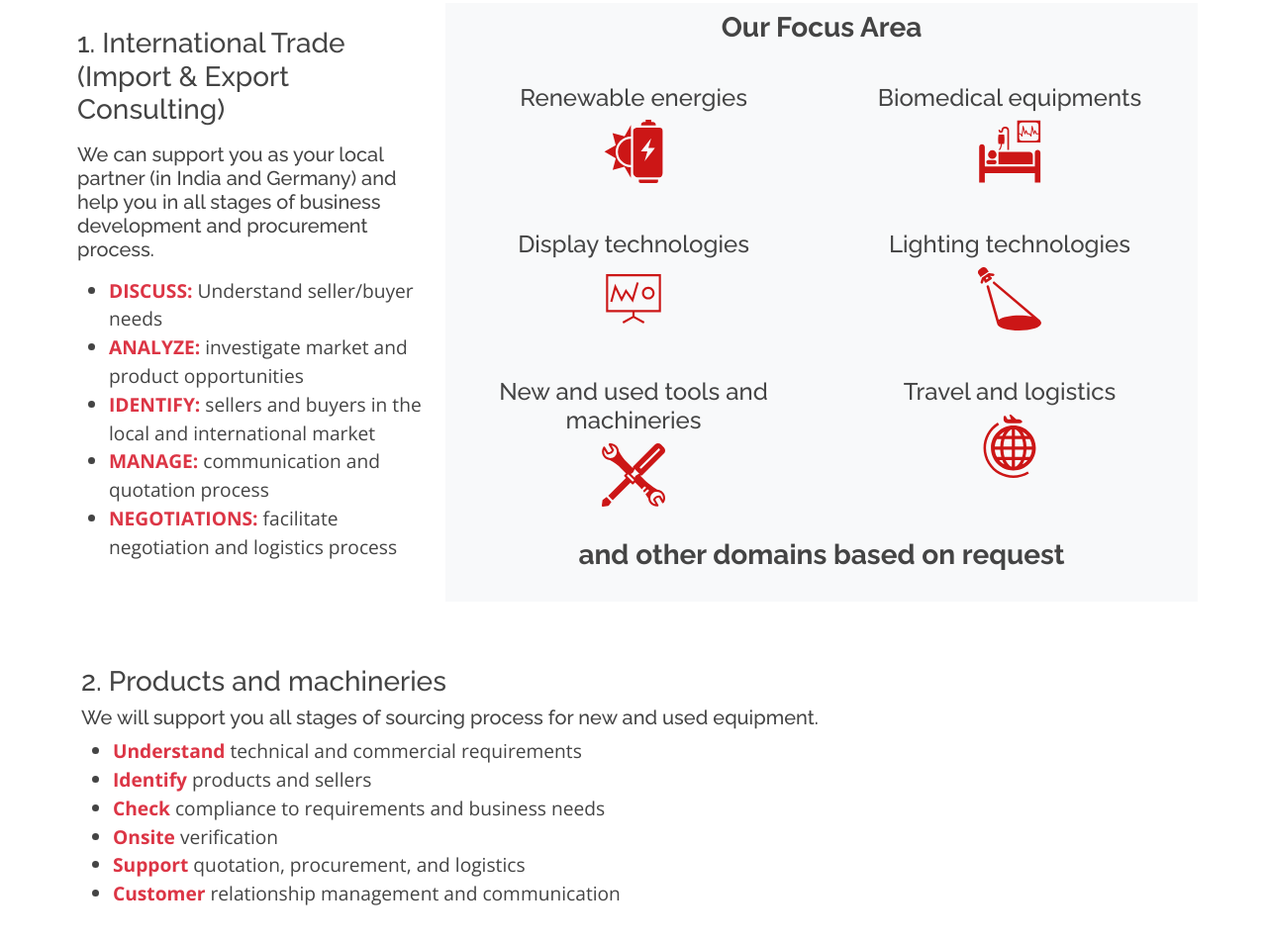
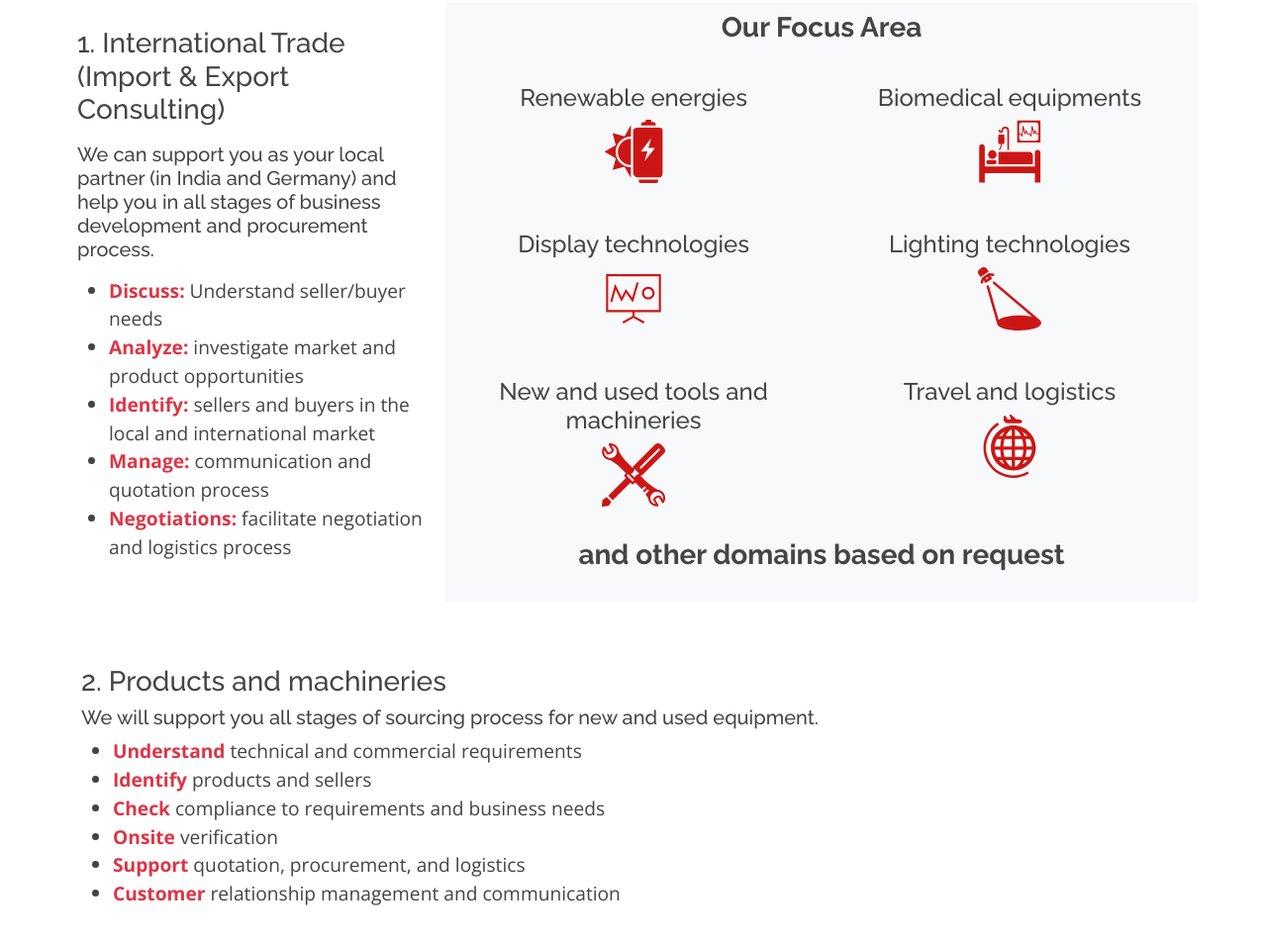
Before and after one commit to crosswise-consulting/crosswise-consulting.github.io, a plain HTML site: page index.html in a window 1280 px wide. Shown: the part 1930-2884 px from the top of the page at 99% size. Drawn offline with nearby package versions, Linux system fonts and the light colour scheme.

Commit message:
changed text in  service 1

```diff
--- a/index.html
+++ b/index.html
@@ -140,11 +140,11 @@
       We can support you as your local partner (in India and Germany) and help you in all stages of business development and procurement process.
     </h5>
     <ul>
-      <li><b class="text-danger">DISCUSS:</b> Understand seller/buyer needs</li>
-      <li><b class="text-danger">ANALYZE:</b> investigate market and product opportunities</li>
-      <li><b class="text-danger">IDENTIFY:</b> sellers and buyers in the local and international market</li>
-      <li><b class="text-danger">MANAGE:</b> communication and quotation process      </li>
-      <li><b class="text-danger">NEGOTIATIONS:</b> facilitate negotiation and logistics process
+     <li><b class="text-danger">Discuss:</b> Understand seller/buyer needs</li>
+      <li><b class="text-danger">Analyze:</b> investigate market and product opportunities</li>
+      <li><b class="text-danger">Identify:</b> sellers and buyers in the local and international market</li>
+      <li><b class="text-danger">Manage:</b> communication and quotation process      </li>
+      <li><b class="text-danger">Negotiations:</b> facilitate negotiation and logistics process
       </li>
 
     </ul>
```
